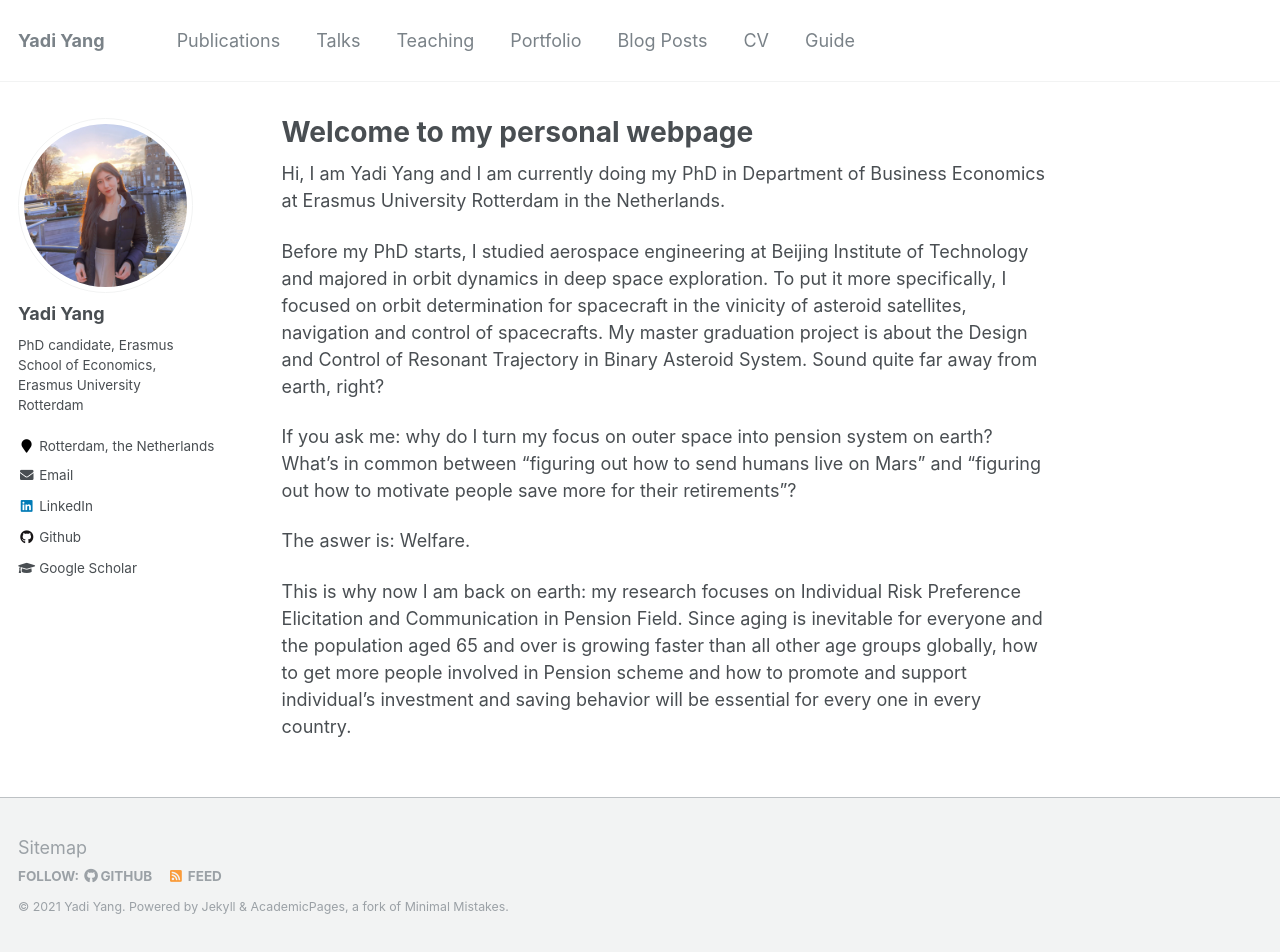
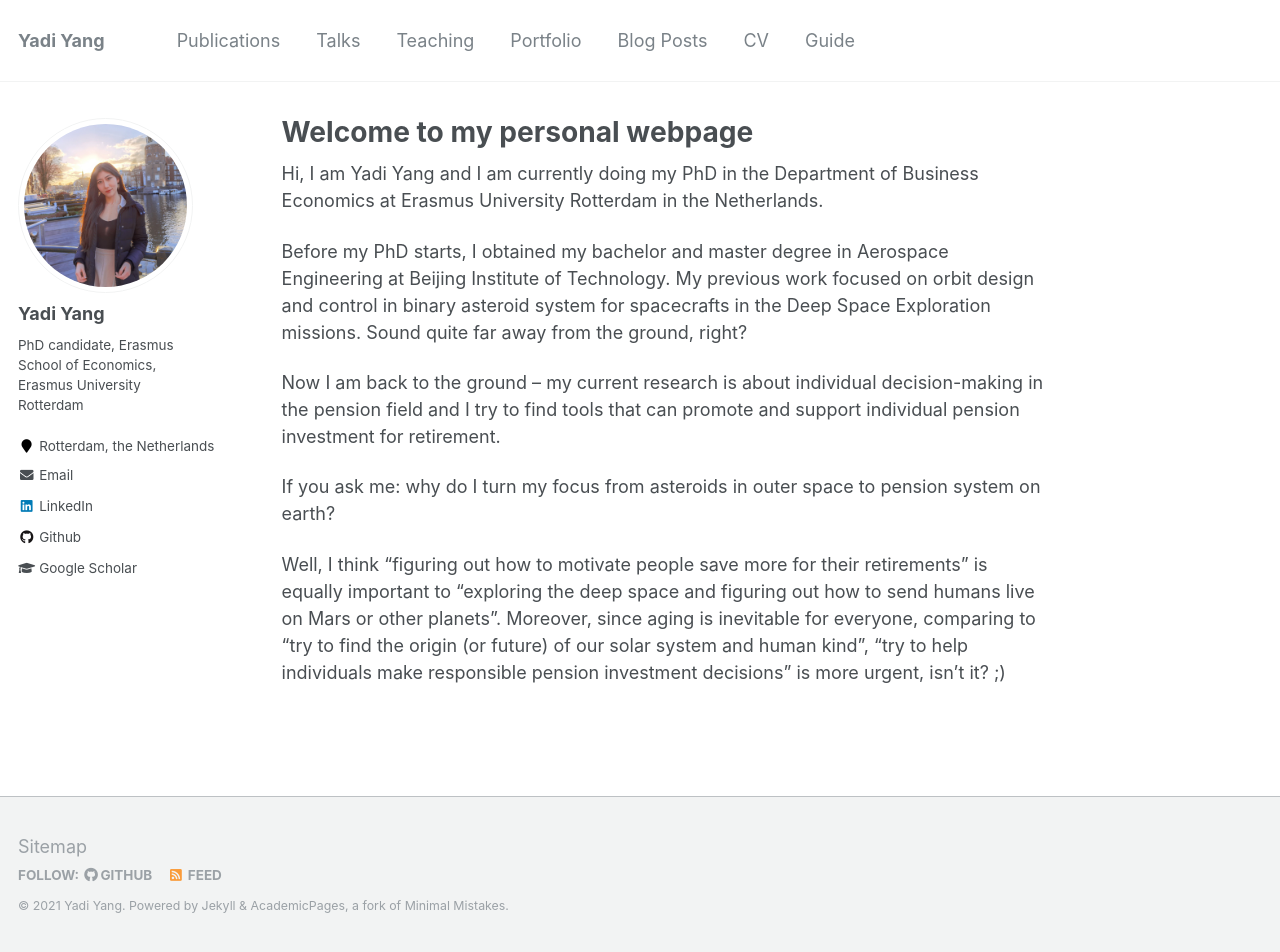
Before and after one commit to yangyadi/yangyadi.github.io, a Jekyll site: the page built from _pages/about.md, in a window 1280 px wide and 952 px high. Built offline with Jekyll 4.4.1, drawn with Linux system fonts in a browser that asks for light colours.

Commit message:
Update about.md

```diff
--- a/_pages/about.md
+++ b/_pages/about.md
@@ -8,12 +8,12 @@ redirect_from:
   - /about.html
 ---
 
-Hi, I am Yadi Yang and I am currently doing my PhD in Department of Business Economics at Erasmus University Rotterdam in the Netherlands.
+Hi, I am Yadi Yang and I am currently doing my PhD in the Department of Business Economics at Erasmus University Rotterdam in the Netherlands.
 
-Before my PhD starts, I studied aerospace engineering at Beijing Institute of Technology and majored in orbit dynamics in deep space exploration. To put it more specifically, I focused on orbit determination for spacecraft in the vinicity of asteroid satellites, navigation and control of spacecrafts. My master graduation project is about the Design and Control of Resonant Trajectory in Binary Asteroid System. Sound quite far away from earth, right?
+Before my PhD starts, I obtained my bachelor and master degree in Aerospace Engineering at Beijing Institute of Technology. My previous work focused on orbit design and control in binary asteroid system for spacecrafts in the Deep Space Exploration missions. Sound quite far away from the ground, right?
 
-If you ask me: why do I turn my focus on outer space into pension system on earth? What's in common between "figuring out how to send humans live on Mars" and "figuring out how to motivate people save more for their retirements"?
+Now I am back to the ground -- my current research is about individual decision-making in the pension field and I try to find tools that can promote and support individual pension investment for retirement.
 
-The aswer is: Welfare.
+If you ask me: why do I turn my focus from asteroids in outer space to pension system on earth?
 
-This is why now I am back on earth: my research focuses on  Individual Risk Preference Elicitation and Communication in Pension Field. Since aging is inevitable for everyone and the population aged 65 and over is growing faster than all other age groups globally, how to get more people involved in Pension scheme and how to promote and support individual's investment and saving behavior will be essential for every one in every country.
+Well, I think "figuring out how to motivate people save more for their retirements" is equally important to "exploring the deep space and figuring out how to send humans live on Mars or other planets".  Moreover, since aging is inevitable for everyone, comparing to "try to find the origin (or future) of our solar system and human kind", "try to help individuals make responsible pension investment decisions" is more urgent, isn't it? ;)
```
